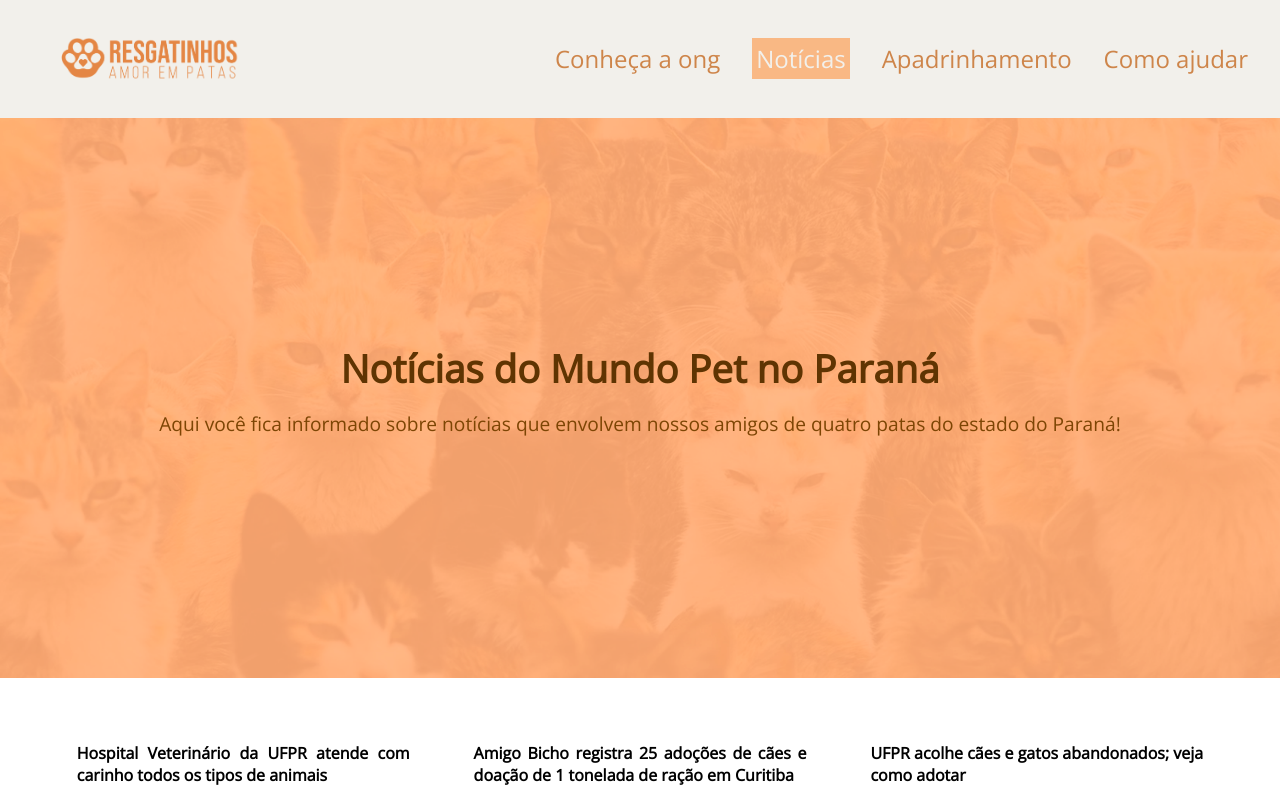
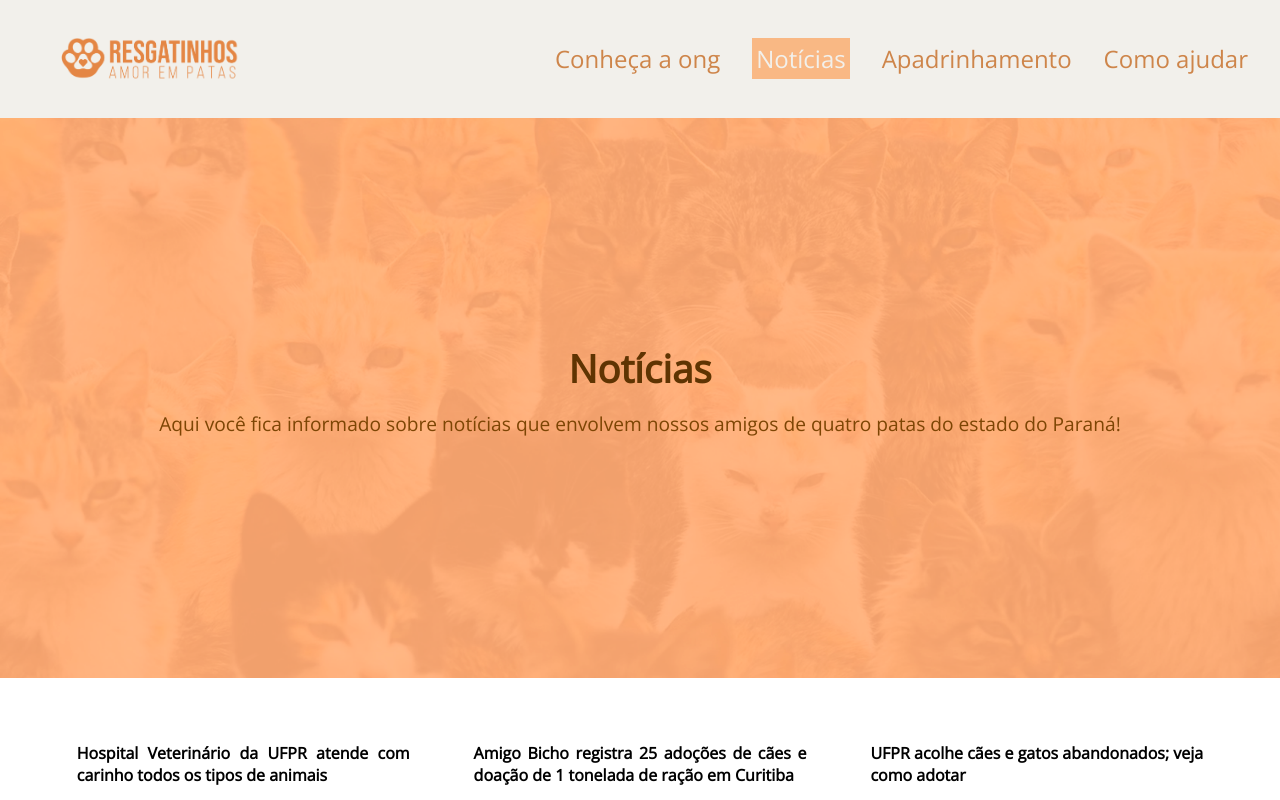
Before and after one commit to LuciaSindeaux/projeto-final-resgatinhos-reprograma, a React (Vite) app in the folder lucia-sindeaux/projeto-final-resgatinhos/: page /noticias in a window 1280 px wide. Shown: the top 800 px of the page. Built offline with nearby package versions, Linux system fonts and the light colour scheme; no server answers; grey boxes are pictures that could not be loaded.

Commit message:
troca de texto da pagina noticias

```diff
--- a/lucia-sindeaux/projeto-final-resgatinhos/src/pages/Sobre.jsx
+++ b/lucia-sindeaux/projeto-final-resgatinhos/src/pages/Sobre.jsx
@@ -5,7 +5,7 @@ const Sobre = () => {
   return (
     <>
       <Header
-      title="Notícias do Mundo Pet no Paraná"
+      title="Notícias"
       subtitle="Aqui você fica informado sobre notícias que envolvem nossos amigos de quatro patas do estado do Paraná!" />
       <div className={styles.newsContainer}>
         <div className={styles.newsColumn}>
```
